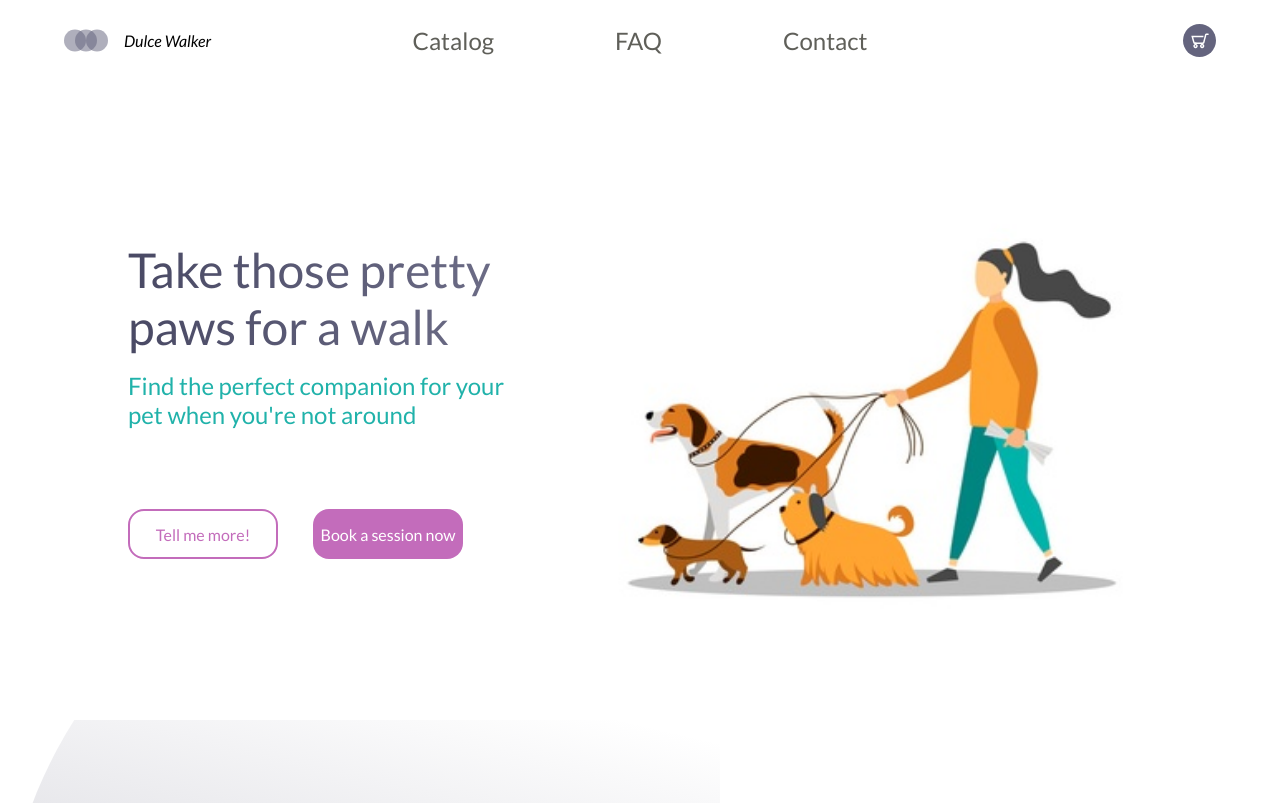
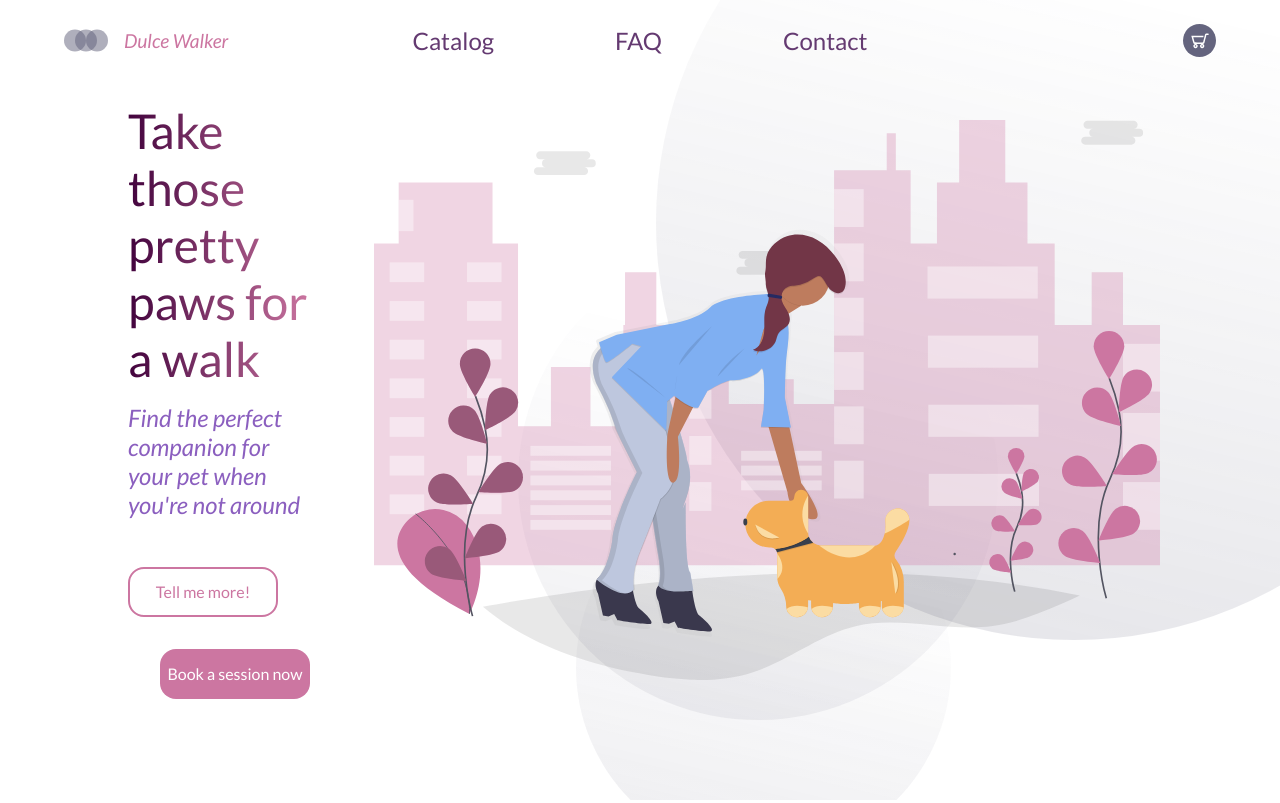
Before and after one commit to misselliev/dulce-walker, a plain HTML site: page index.html in a window 1280 px wide. Shown: the top 803 px of the page. Drawn offline with Linux system fonts and the light colour scheme.

Commit message:
Adding animations, final styling

```diff
--- a/index.html
+++ b/index.html
@@ -5,6 +5,9 @@
   <meta name="viewport" content="width=device-width, initial-scale=1.0">
   <link rel="stylesheet" href="/style.css" />
   <link href="https://fonts.googleapis.com/css2?family=Lato:ital@0;1&display=swap" rel="stylesheet">
+  <link rel="icon"
+      type="image/png"
+      href="/img/favicon.ico">
   <title>Dulce Walker</title>
 </head>
 <body>
@@ -37,12 +40,13 @@
         </div>
       </div>
       <div class="cover">
-        <img src="/img/dog-walker.jpg" alt="girl walking dogs">
+        <img src="/img/undraw_good_doggy_4wfq.svg" alt="girl walking dog">
       </div>
     </section>
-    <img src="img/big-eclipse.svg">
-    <img src="img/mid-eclipse.svg">
-    <img src="img/small-eclipse.svg">
+
+    <img class="big-circle" src="img/big-eclipse.svg">
+    <img class="mid-circle" src="img/mid-eclipse.svg">
+    <img class="small-circle" src="img/small-eclipse.svg">
   </main>
 </body>
 </html>
--- a/style.css
+++ b/style.css
@@ -33,6 +33,8 @@ nav {
   font-style: italic;
   font-weight: 400;
   margin: 1rem;
+  color: #CC76A1;
+  font-size: 1.2rem;
 }
 
 .logo-container, .nav-links, .cart {
@@ -45,7 +47,7 @@ nav {
 }
 
 .nav-link {
-  color: #5f5f59;
+  color: #643A71;
   font-size: 1.5rem;
   text-decoration: none;
 }
@@ -69,7 +71,7 @@ nav {
 .intro-text h1 {
   font-size: 3rem;
   font-weight: 400;
-  background: linear-gradient(to right, #494964, #6f6f89);
+  background: linear-gradient(to right, #42033D, #CC76A1);
   -webkit-background-clip: text;
   -webkit-text-fill-color: transparent;
 }
@@ -77,16 +79,20 @@ nav {
 .intro-text p {
   margin-top: 1rem;
   font-size: 1.5rem;
-  color: lightseagreen
+  color: #8B5FBF;
+  font-style: italic;
 }
 
 .cover {
   flex: 1;
+  height: 70vh;
 }
 
 .cover img {
-  height: 70vh;
+  height: 100%;
   margin-left: 4rem;
+  animation: drop 1.5s ease;
+  margin-bottom: 2rem;
 }
 
 .cta {
@@ -94,9 +100,9 @@ nav {
 }
 
 .cta-select {
-  border: 2px solid #c36cbb;
+  border: 2px solid #CC76A1;
   background: transparent;
-  color: #c36cbb;
+  color: #CC76A1;
   width: 150px;
   height: 50px;
   border-radius: 1rem;
@@ -106,7 +112,7 @@ nav {
 
 .cta-add {
   border: none;
-  background: #c36cbb;
+  background: #CC76A1;
   color: white;
   width: 150px;
   height: 50px;
@@ -115,3 +121,60 @@ nav {
   font-size: 1rem;
   margin: 2rem 0 0 2rem;
 }
+
+.big-circle {
+  position: absolute;
+  top: 0;
+  right: 0;
+  z-index: -1;
+  opacity: 0.3;
+  height: 80%
+}
+
+.mid-circle {
+  position: absolute;
+  top: 30%;
+  right: 22%;
+  z-index: -1;
+  opacity: 0.3;
+  height: 60%
+}
+
+.small-circle {
+  position: absolute;
+  bottom: 0;
+  left: 45%;
+  z-index: -1;
+  opacity: 0.7;
+  height: 40%
+}
+
+@keyframes drop {
+  0% {
+    opacity: 0;
+    transform: translateY(-80px);
+  }
+  100% {
+    opacity: 1;
+    transform: translateY(0);
+  }
+}
+
+@media screen and (max-width: 1024px) {
+  .presentation {
+    flex-direction: column;
+  }
+  .introduction {
+    margin-top: 5vh;
+    text-align: center;
+  }
+  .cta {
+    padding: 10px 0px 0px 0px;
+  }
+  .cover img {
+    height: 90%
+  }
+  .big-circle, .mid-circle, .small-circle {
+    opacity: 0.2;
+  }
+}
```
Also changed, not shown: img/arrow-left.svg (deleted), img/arrow-right.svg (deleted), img/dog-walker.jpg (deleted), img/dot-full.svg (deleted), img/dot.svg (deleted), img/favicon.ico (added), img/undraw_good_doggy_4wfq.svg (added).
